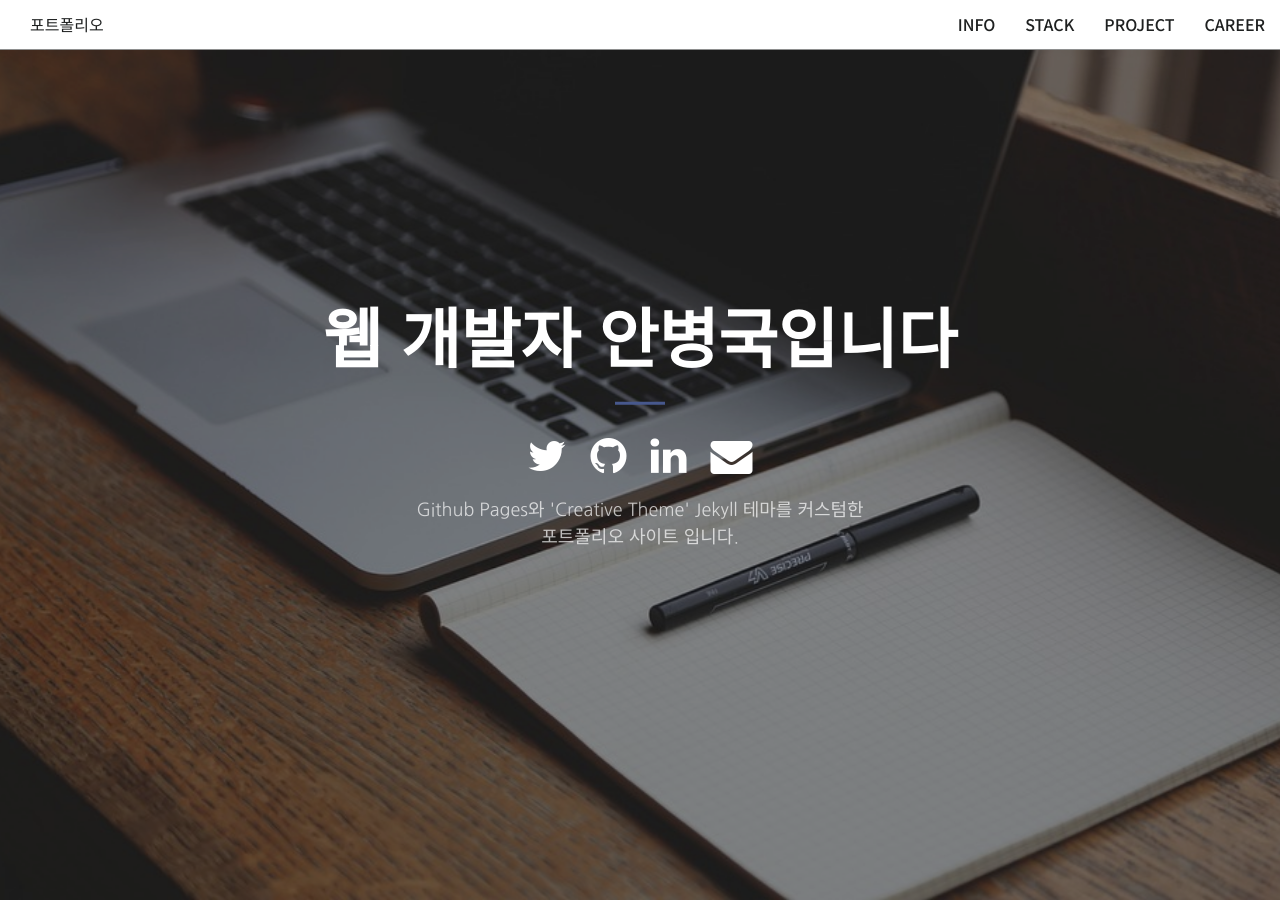
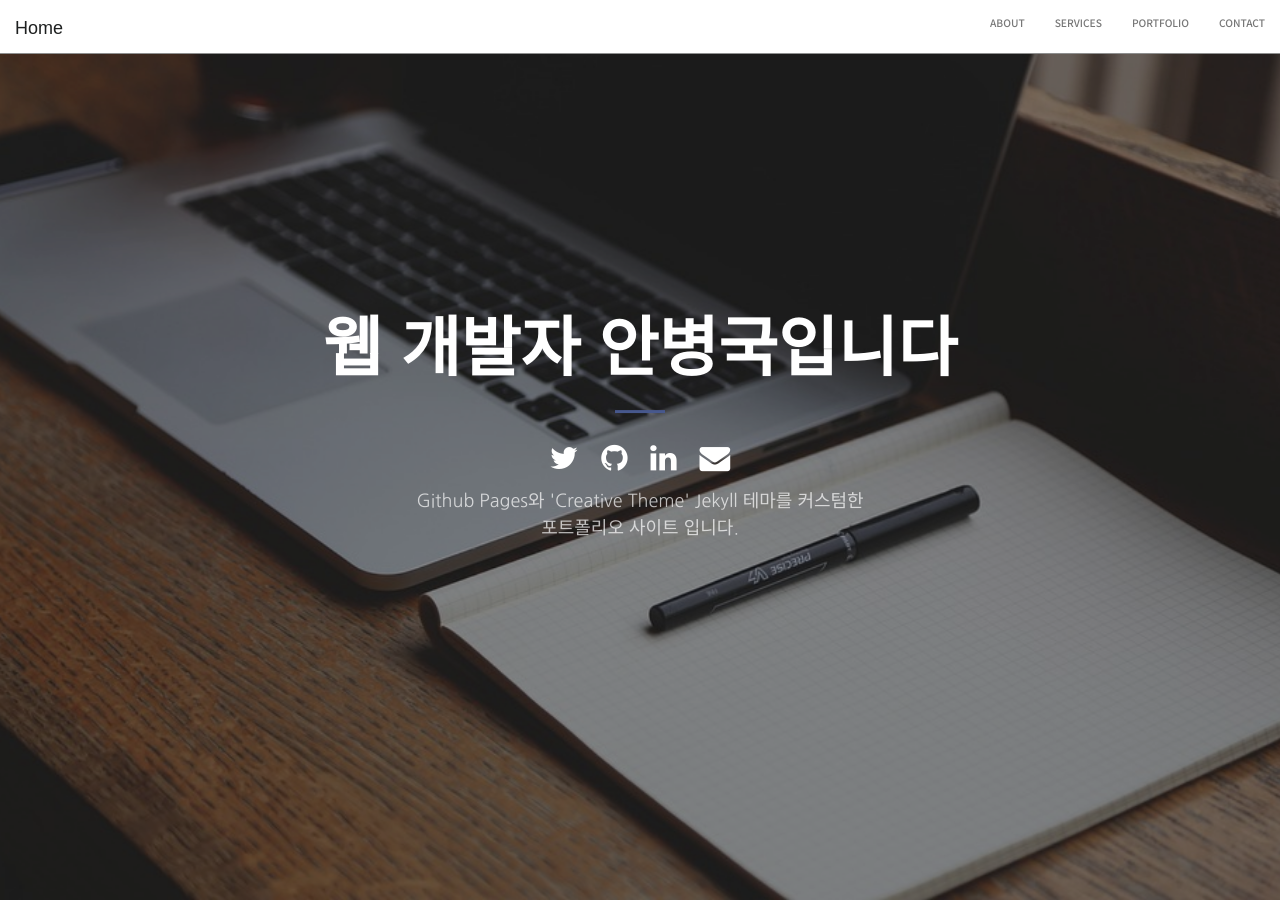
Before and after one commit to fpshtmxm36/Jekyll_Portfolio, a Jekyll site: the page built from index.html, in a window 1280 px wide and 900 px high. Built offline with Jekyll 4.4.1, drawn with Linux system fonts in a browser that asks for light colours; some web fonts are replaced.

Commit message:
230102_추가개발
진행중

```diff
--- a/_includes/nav.html
+++ b/_includes/nav.html
@@ -2,61 +2,31 @@
     <div class="container-fluid">
         <!-- Brand and toggle get grouped for better mobile display -->
         <div class="navbar-header">
-            <!--
             <button type="button" class="navbar-toggle collapsed" data-toggle="collapse" data-target="#bs-example-navbar-collapse-1">
                 <span class="sr-only">Toggle navigation</span>
                 <span class="icon-bar"></span>
                 <span class="icon-bar"></span>
                 <span class="icon-bar"></span>
             </button>
-            -->
-            {%- assign v_layout = page.layout -%}
-            {%- if v_layout == "posts" -%}
-                {%- capture v_lnk -%}
-                {% link index.html %}
-                {%- endcapture -%}
-                <div>
-                    <a class="navbar-brand page-scroll" href="{{ v_lnk }}#page-top">
-                        <b>뒤로가기</b>
-                    </a>
-                </div>
-            {%- else -%}
-            <ul class="nav navbar-nav">
-                <li class="page-scroll" data-href="{{ v_lnk }}#page-top">
-                    포트폴리오
+            <a class="navbar-brand page-scroll" data-href="#page-top">Home</a>
+        </div>
+
+        <!-- Collect the nav links, forms, and other content for toggling -->
+        <div class="collapse navbar-collapse" id="bs-example-navbar-collapse-1">
+            <ul class="nav navbar-nav navbar-right">
+                <li>
+                    <a class="page-scroll" data-href="#about">About</a>
+                </li>
+                <li>
+                    <a class="page-scroll" data-href="#services">Services</a>
+                </li>
+                <li>
+                    <a class="page-scroll" data-href="#portfolio">Portfolio</a>
+                </li>
+                <li>
+                    <a class="page-scroll" data-href="#contact">Contact</a>
                 </li>
             </ul>
-            <!--
-            <a class="navbar-brand page-scroll" href="{{ v_lnk }}#page-top">
-                    <b>포트폴리오</b>
-            </a>
-            -->
-            {%- endif -%}
-        </div>
-        <!-- Collect the nav links, forms, and other content for toggling -->
-        <!-- <div class="collapse navbar-collapse" id="bs-example-navbar-collapse-1"> -->
-        <div>
-            {%- if v_layout != "posts" -%}
-            <ul class="nav navbar-nav navbar-right" style="display: flex; float: right;">
-                <li class="page-scroll" data-href="{{ v_lnk }}#Info">
-                    Info
-                </li>
-                <li class="page-scroll" data-href="{{ v_lnk }}#Stack">
-                    Stack
-                </li>
-                <li class="page-scroll" data-href="{{ v_lnk }}#Project">
-                    Project
-                </li>
-                <li class="page-scroll" data-href="{{ v_lnk }}#Career">
-                    Career
-                </li>
-                <!--
-                <li>
-                    <a class="page-scroll" href="file/resume.docx" download="이력서">이력서</a>
-                </li>
-                -->
-            </ul>
-            {%- endif -%}
         </div>
         <!-- /.navbar-collapse -->
     </div>
--- a/_sass/_base.scss
+++ b/_sass/_base.scss
@@ -2,6 +2,7 @@ html,
 body {
     height: 100%;
     width: 100%;
+    font-size: 80%;
     -webkit-user-select: none;
     -moz-user-select: none;
     -ms-user-select: none;
@@ -96,7 +97,6 @@ aside {
                 text-transform: uppercase;
                 text-align: center;
                 font-weight: 500;
-                font-size: 16px;
                 color: $theme-dark;
                 cursor: pointer;
                 &:hover {
```
Also changed, not shown: css/bootstrap.css, css/bootstrap.min.css.
